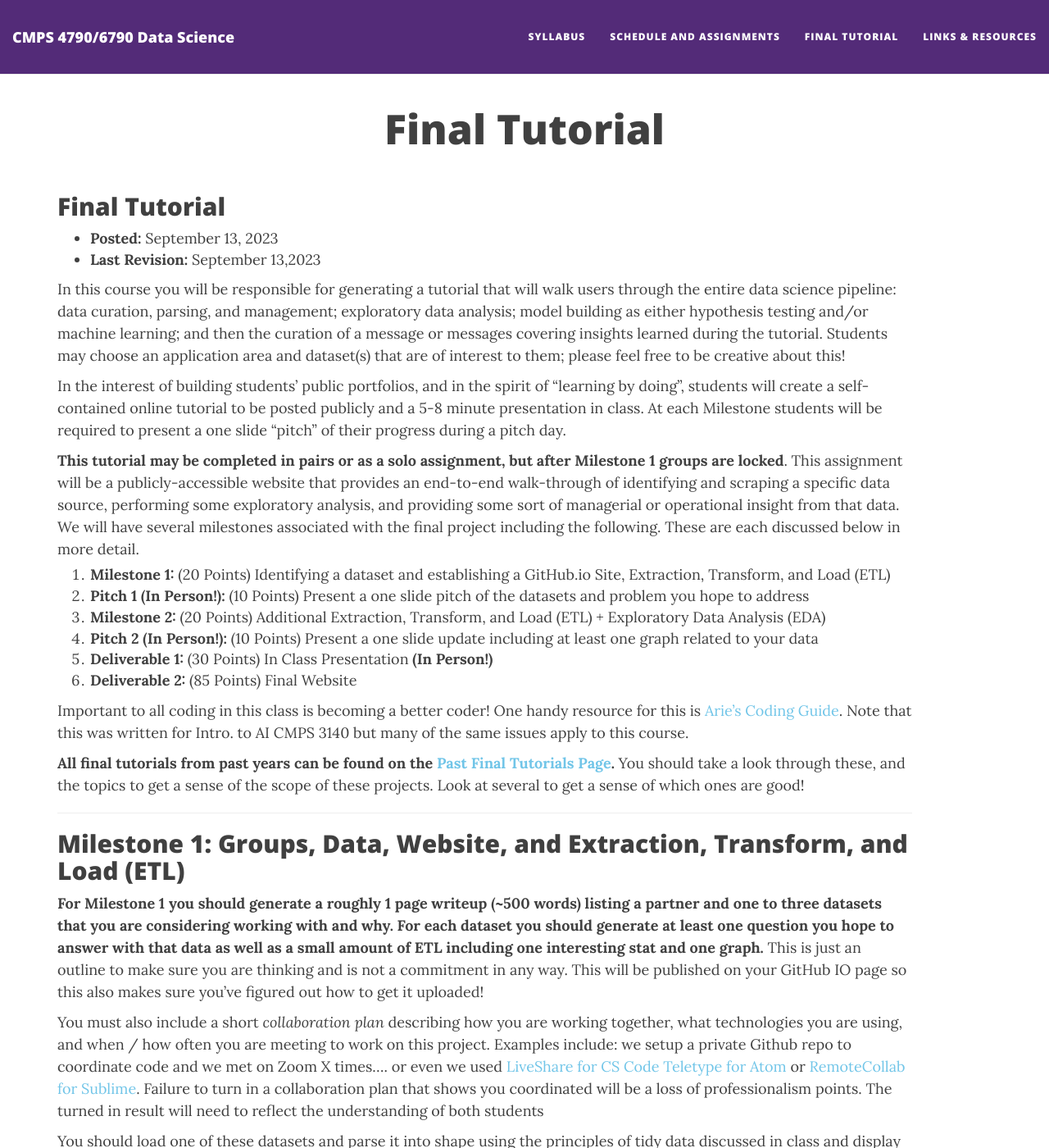
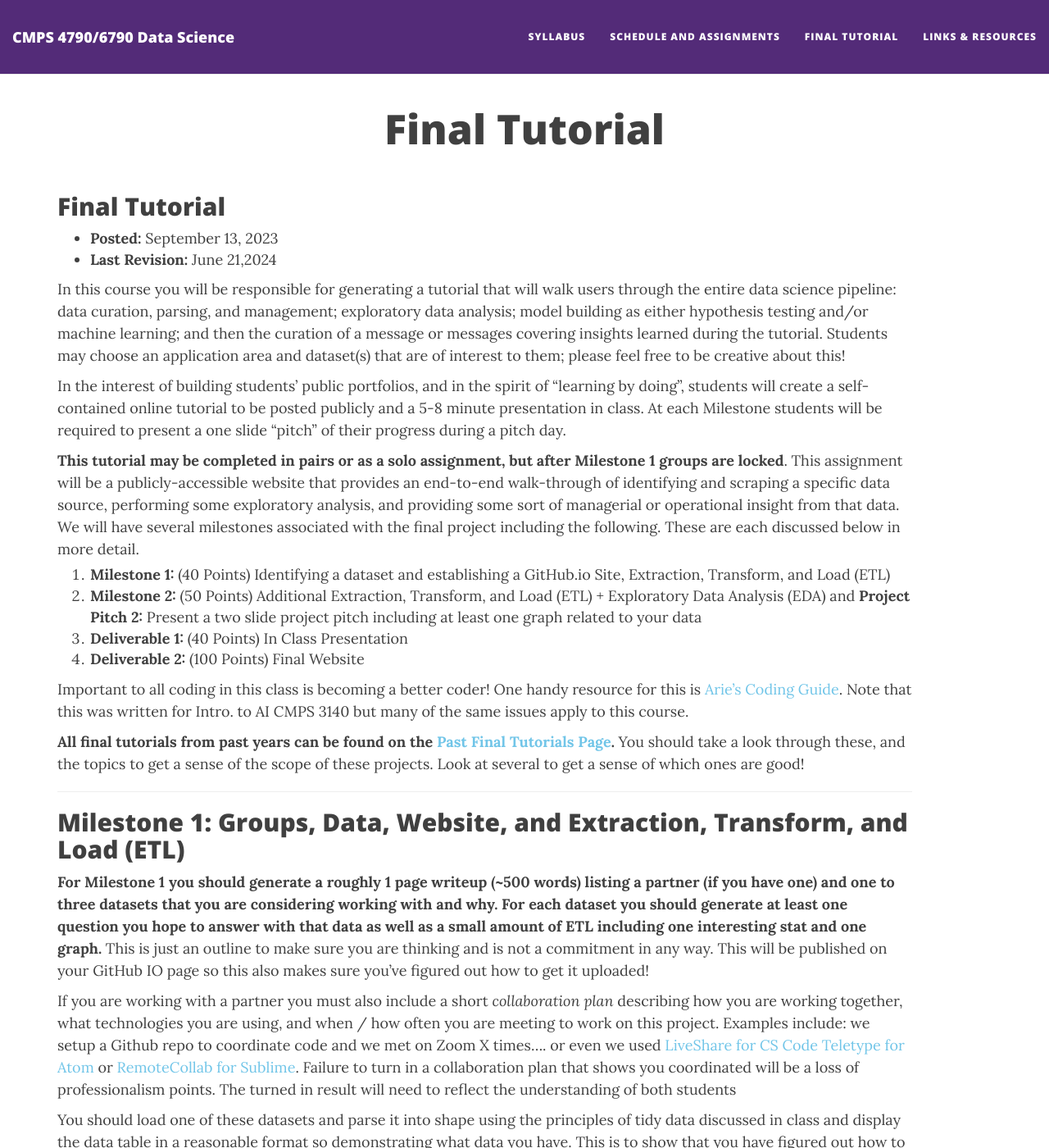
Before and after one commit to nmattei/cmps6790, a Jekyll site: the page built from _projects/FinalTutorial/FinalTutorial.md, in a window 1280 px wide and 1400 px high. Shown: the whole window at 82% size. Built offline with Jekyll 4.4.1, drawn with Linux system fonts in a browser that asks for light colours; nearby versions of some CDN libraries; some of the changed text lies outside the part shown.

Commit message:
updated tutorial

````diff
--- a/_projects/FinalTutorial/FinalTutorial.md
+++ b/_projects/FinalTutorial/FinalTutorial.md
@@ -8,7 +8,7 @@ published: true
 ## Final Tutorial
 
 * **Posted:** September 13, 2023
-* **Last Revision:** September 13,2023
+* **Last Revision:** June 21,2024
 
 In this course you will be responsible for generating a tutorial that will walk users through the entire data science pipeline: data curation, parsing, and management; exploratory data analysis; model building as either hypothesis testing and/or machine learning; and then the curation of a message or messages covering insights learned during the tutorial. Students may choose an application area and dataset(s) that are of interest to them; please feel free to be creative about this!
 
@@ -16,12 +16,10 @@ In the interest of building students' public portfolios, and in the spirit of "l
 
 **This tutorial may be completed in pairs or as a solo assignment, but after Milestone 1 groups are locked**. This assignment will be a publicly-accessible website that provides an end-to-end walk-through of identifying and scraping a specific data source, performing some exploratory analysis, and providing some sort of managerial or operational insight from that data. We will have several milestones associated with the final project including the following. These are each discussed below in more detail.
 
-1. **Milestone 1:** (20 Points) Identifying a dataset and establishing a GitHub.io Site, Extraction, Transform, and Load (ETL)
-2. **Pitch 1 (In Person!):** (10 Points) Present a one slide pitch of the datasets and problem you hope to address
-3. **Milestone 2:** (20 Points) Additional Extraction, Transform, and Load (ETL) + Exploratory Data Analysis (EDA)
-4. **Pitch 2 (In Person!):** (10 Points) Present a one slide update including at least one graph related to your data
-3. **Deliverable 1:** (30 Points) In Class Presentation **(In Person!)**
-4. **Deliverable 2:** (85 Points) Final Website
+1. **Milestone 1:** (40 Points) Identifying a dataset and establishing a GitHub.io Site, Extraction, Transform, and Load (ETL)
+2. **Milestone 2:** (50 Points) Additional Extraction, Transform, and Load (ETL) + Exploratory Data Analysis (EDA) and **Project Pitch 2:** Present a two slide project pitch including at least one graph related to your data
+3. **Deliverable 1:** (40 Points) In Class Presentation
+4. **Deliverable 2:** (100 Points) Final Website
 
 Important to all coding in this class is becoming a better coder! One handy resource for this is [Arie's Coding Guide](https://nmattei.github.io/cmps3140/codingguide). Note that this was written for Intro. to AI CMPS 3140 but many of the same issues apply to this course.
 
@@ -31,9 +29,9 @@ Important to all coding in this class is becoming a better coder! One handy reso
 
 ## Milestone 1: Groups, Data, Website, and Extraction, Transform, and Load (ETL)
 
-**For Milestone 1 you should generate a roughly 1 page writeup (~500 words) listing a partner and one to three datasets that you are considering working with and why. For each dataset you should generate at least one question you hope to answer with that data as well as a small amount of ETL including one interesting stat and one graph.**  This is just an outline to make sure you are thinking and is not a commitment in any way.  This will be published on your GitHub IO page so this also makes sure you’ve figured out how to get it uploaded!
+**For Milestone 1 you should generate a roughly 1 page writeup (~500 words) listing a partner (if you have one) and one to three datasets that you are considering working with and why. For each dataset you should generate at least one question you hope to answer with that data as well as a small amount of ETL including one interesting stat and one graph.**  This is just an outline to make sure you are thinking and is not a commitment in any way.  This will be published on your GitHub IO page so this also makes sure you’ve figured out how to get it uploaded!
 
-You must also include a short *collaboration plan* describing how you are working together, what technologies you are using, and when / how often you are meeting to work on this project.  Examples include: we setup a private Github repo to coordinate code and we met on Zoom X times…. or even we used [LiveShare for CS Code](https://marketplace.visualstudio.com/items?itemName=MS-vsliveshare.vsliveshare) [Teletype for Atom](https://teletype.atom.io/) or [RemoteCollab for Sublime](https://packagecontrol.io/packages/RemoteCollab). Failure to turn in a collaboration plan that shows you coordinated will be a loss of professionalism points. The turned in result will need to reflect the understanding of both students
+If you are working with a partner you must also include a short *collaboration plan* describing how you are working together, what technologies you are using, and when / how often you are meeting to work on this project.  Examples include: we setup a Github repo to coordinate code and we met on Zoom X times…. or even we used [LiveShare for CS Code](https://marketplace.visualstudio.com/items?itemName=MS-vsliveshare.vsliveshare) [Teletype for Atom](https://teletype.atom.io/) or [RemoteCollab for Sublime](https://packagecontrol.io/packages/RemoteCollab). Failure to turn in a collaboration plan that shows you coordinated will be a loss of professionalism points. The turned in result will need to reflect the understanding of both students
 
 You should load one of these datasets and parse it into shape using the principles of tidy data discussed in class and display the data table in a reasonable format so demonstrating what data you have. This is to show that you have figured out how to get the data into your system and does not need to be a final version, but it should show that you can read in **a data source** for your project.  You should clearly discuss the data and what challenges you had in formatting it.
 
@@ -77,42 +75,25 @@ GitHub provides a service called Pages <https://pages.github.com/> that provides
 
 These instructions are also given directly on the front page of <https://pages.github.com/>; following those instructions should be fine!
 
-**Note for 2022 CoLab Students:** CoLab does not have a "Download as HTML Button" -- in order to download your notebook as HTML you need to issue the following command in a cell of your notebook:
-
-```
-%%shell
-jupyter nbconvert --to html /PATH/TO/YOUR/NOTEBOOKFILE.ipynb
-```
-
-You will need to replace the path to your notebook file with the path to your actual notebook file. Once you issue that command in CoLab you will see a `NOTEBOOKFILE.html` file in the same directory that you issue the command in. You will need to download that file, then upload it to the repo that you created on github.io.
-
-~~In order to make your webpage open up the notebook and make sure everything is as you like it (cells and outputs are showing, no error messages, etc.).  Then go to `File >> Download As >>` and download the notebook as HTML.  This will save the HTML files to your disk.~~  You will then need to rename this to index.html and upload it into your github.io page.  Once this is done, navigate to `username.github.io` and make sure the notebook is displayed as you like!
+In order to make your webpage open up the notebook and make sure everything is as you like it (cells and outputs are showing, no error messages, etc.). Then go to `File >> Download As >>` and download the notebook as HTML. This will save the HTML files to your disk. You will then need to rename this to index.html and upload it into your github.io page. Once this is done, navigate to `username.github.io` and make sure the notebook is displayed as you like!
 
 **Note:** If you want to use your root `username.github.io` for a personal website or other thing, then please go ahead and hang the project Github page off the repository you create.
 
-### Milestone 1 Submission and Pitch Day 1
+### Milestone 1 Submission
 
 You should submit the notebook through [Canvas](https://tulane.instructure.com/).  In the absolute first cell of your notebook you must include your names, project title, and **a hyperlink to your webpage at github.io; the webpage must be publicly readable on the internet (i.e, live) and must contain the same work that is in the submitted notebook**.  That is: the first cell of your notebook must be a markdown cell with a hyperlink to the generated webpage up at `yourname.github.io`.  If this is not correct you will lose points. After this first cell you should continue with the other requirements including a description of your project, links to the data and other relevant resources, a collaboration plan, and the project goals.
 
-For the Pitch Day 1 you should follow the link on the [Canvas](https://tulane.instructure.com/) assignment and add a slide to the Google Slides deck which clearly includes your name, link to your website, the datasets you hope to use, and a question you are currently considering.
-
 *If you do this in a group, only one student per group needs to upload the notebook to canvas, but both names should be clearly at the beginning of the notebook.*
 
-### Milestone 1 Scoring Rubric (20 Points)
+### Milestone 1 Scoring Rubric (40 Points)
 
 If you want to see some good examples of **Milestone 1**, see [Example 1](https://github.com/nmattei/cmps3160/blob/master/_projects/nick_final.ipynb) and [Example 2](https://github.com/nmattei/cmps3160/blob/master/_projects/wilson_final.ipynb). Note that some of the required elements of Milestone 1 have changed so always check the grading rubric to make sure you have all the required elements!
 
-* (4 Points) *Professionalism*: You have used both code comments and markdown cells to professionally and clearly document your work including having a clear and clean notebook; linking to resources and documents; and doing so with code that is reasonable and efficient.  Your notebook is correct and contains the required links.  In addition, you have written code that is interpretable -- it contains comments where needed to understand, variable names are reasonable, and code that is reasonable and efficient. You have followed directions to turn in the file, clearly labeling everything. You have cited all sources and how you used them in the written portion of your answers.
-* (4 Points) *Website*: Website is up, link was submitted and is correct.  Notebook is professional and clean, the names of the group members, a title for the project, and other good practices as this is *publicly posted*.
-* (4 Points) *Project Plan*: Project plan is in place, relevant data is identified and links are provided, there are draft questions or hypothesis that the student is going to explore.  Plan clearly explains how the data could be used to answer the question and addresses whether or not other data is needed.
-* (4 Points) *Extraction, Transform, and Load (ETL)*: At least one data set(s) are loaded correctly using web scraping other techniques. The data is discussed in terms of what it is and how it could be used to answer the question of study. Where the data comes from and how it is collected is clearly documented with links and other relevant details. The data is imported and tidy according to the principles discussed in class. Dtypes are set properly and displayed within the notebook, NaN's and other techniques are used following best practices discussed in class.
-* (4 Points) *Exploratory Data Analysis (EDA)*: You should do some light EDA on your data and show 3 - 5 interesting summary statistics or groups that relate to the questions you are asking of your data along with a brief justification as to why these statistics are interesting and relevant. You should also give at least 1 graphic which shows some interesting property or distribution of your data (skew, histogram, scatter plot) etc., and explain why this is relevant to your question.
-
-### Pitch Day 1 Scoring Rubric (10 Points)
-
-* (4 Points) *Professionalism*: You have used both code comments and markdown cells to professionally and clearly document your work including having a clear and clean notebook; linking to resources and documents; and doing so with code that is reasonable and efficient.  Your notebook is correct and contains the required links.  In addition, you have written code that is interpretable -- it contains comments where needed to understand, variable names are reasonable, and code that is reasonable and efficient. You have followed directions to turn in the file, clearly labeling everything. You have cited all sources and how you used them in the written portion of your answers.
-* (3 Points) *Slide*: Your slide includes includes your name, link to your website, the datasets you hope to use, and a question you are currently considering.
-* (3 Points) *Pitch*: Your pitch takes no more than 2-3 mins, is coherent, and you are an active participant in class on the day of the pitch **in person only**.
+* (5 Points) *Professionalism*: You have used both code comments and markdown cells to professionally and clearly document your work including having a clear and clean notebook; linking to resources and documents; and doing so with code that is reasonable and efficient.  Your notebook is correct and contains the required links.  In addition, you have written code that is interpretable -- it contains comments where needed to understand, variable names are reasonable, and code that is reasonable and efficient. You have followed directions to turn in the file, clearly labeling everything. You have cited all sources and how you used them in the written portion of your answers.
+* (5 Points) *Website*: Website is up, link was submitted and is correct.  Notebook is professional and clean, the names of the group members, a title for the project, and other good practices as this is *publicly posted*.
+* (10 Points) *Project Plan*: Project plan is in place, relevant data is identified and links are provided, there are draft questions or hypothesis that the student is going to explore.  Plan clearly explains how the data could be used to answer the question and addresses whether or not other data is needed.
+* (10 Points) *Extraction, Transform, and Load (ETL)*: At least one data set(s) are loaded correctly using web scraping other techniques. The data is discussed in terms of what it is and how it could be used to answer the question of study. Where the data comes from and how it is collected is clearly documented with links and other relevant details. The data is imported and tidy according to the principles discussed in class. Dtypes are set properly and displayed within the notebook, NaN's and other techniques are used following best practices discussed in class.
+* (10 Points) *Exploratory Data Analysis (EDA)*: You should do some light EDA on your data and show 3 - 5 interesting summary statistics or groups that relate to the questions you are asking of your data along with a brief justification as to why these statistics are interesting and relevant. You should also give at least 1 graphic which shows some interesting property or distribution of your data (skew, histogram, scatter plot) etc., and explain why this is relevant to your question.
 
 | Full    |    Good |  Okay |   Lacking   |  No Marks |
 | : ---- :| : ---- :| : ---- :| : ---- :| : ---- :| : ---- : |
````
